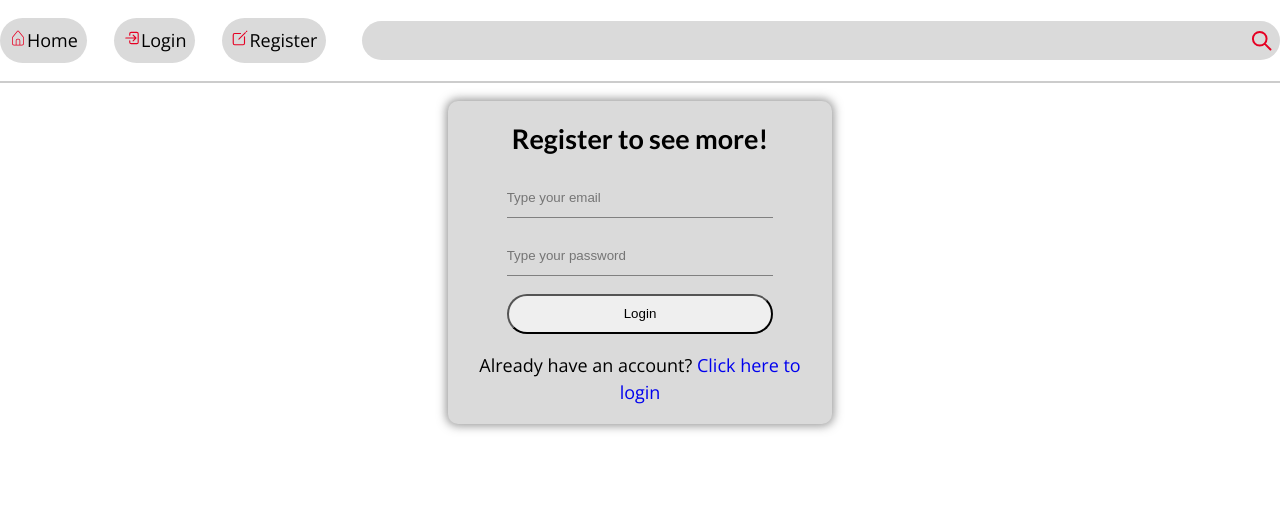
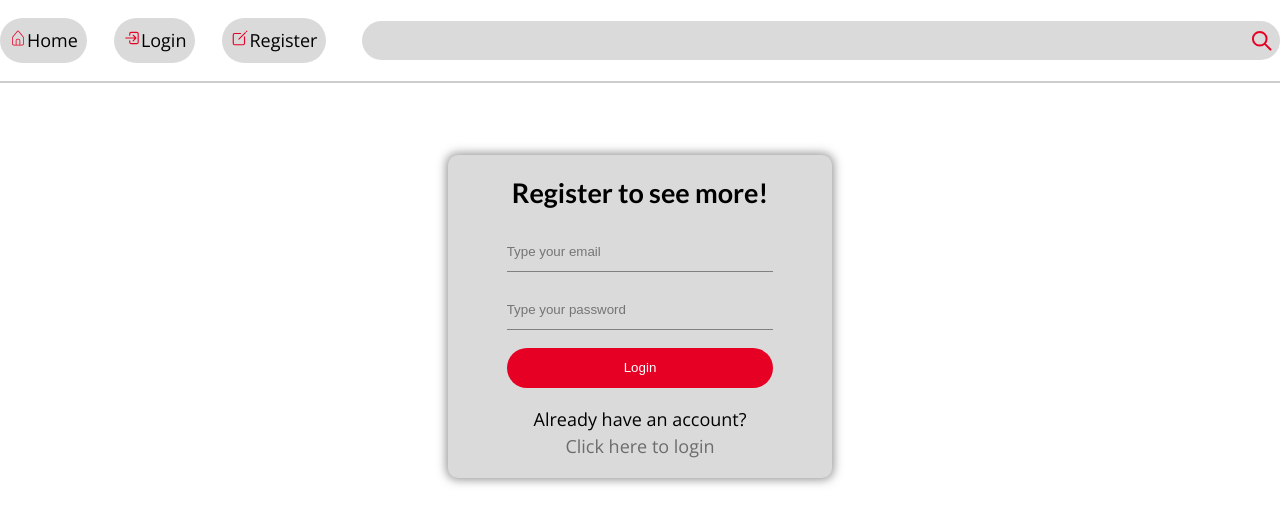
Before and after one commit to NikolaNikolov93/Pictagram, a React (Vite) app: page /register in a window 1280 px wide. Shown: the top 524 px of the page. Built offline with nearby package versions, Linux system fonts and the light colour scheme.

Commit message:
Fixed error handling and relocation on submit

```diff
--- a/src/pages/login/Login.jsx
+++ b/src/pages/login/Login.jsx
@@ -28,18 +28,22 @@ const Login = () => {
     e.preventDefault();
     setLoading(true);
     try {
-      await signInWithEmailAndPassword(auth, email, password)
-        .then((userCredential) => {
-          dispatch(saveUser(userCredential.user.email));
-          dispatch(saveToken(userCredential.user.accessToken));
-          dispatch(saveUserId(userCredential._tokenResponse.localId));
-        })
-        .then(navigate("/"));
+      const response = await signInWithEmailAndPassword(
+        auth,
+        email,
+        password
+      ).then((userCredential) => {
+        dispatch(saveUser(userCredential.user.email));
+        dispatch(saveToken(userCredential.user.accessToken));
+        dispatch(saveUserId(userCredential._tokenResponse.localId));
+      });
+      if (email != "") {
+        navigate("/");
+      }
     } catch (error) {
       setErr(error);
     }
   };
-  console.log(err);
   return (
     <div className={styles["form-container"]}>
       <form onSubmit={handleSubmit}>
@@ -68,7 +72,7 @@ const Login = () => {
         </div>
         {err ? <div className={styles["error-msg"]}>{err.message}</div> : <></>}
         <button type="submit">Login</button>
-        <p>
+        <p className={styles["relocation-msg"]}>
           Don't have an account?{" "}
           <Link to="/register">Click here to register</Link>
         </p>
--- a/src/pages/login/Login.module.css
+++ b/src/pages/login/Login.module.css
@@ -3,6 +3,7 @@
   align-items: center;
   justify-content: center;
   text-align: center;
+  margin-top: 3em;
 }
 .form-container form {
   flex-basis: 30%;
@@ -29,6 +30,9 @@
 }
 .form-container form button {
   border-radius: 30px;
+  color: white;
+  background-color: #e60023;
+  border: none;
 }
 .form-container form button:hover {
   background-color: lightgray;
@@ -39,3 +43,8 @@
   text-align: center;
   padding: 1em;
 }
+.relocation-msg a {
+  color: black;
+  opacity: 50%;
+  display: block;
+}
--- a/src/pages/register/Register.jsx
+++ b/src/pages/register/Register.jsx
@@ -25,11 +25,16 @@ const Register = () => {
     e.preventDefault();
     setLoading(true);
     try {
-      await createUserWithEmailAndPassword(auth, email, password)
-        .then(setLoading(false))
-        .then(navigate("/login"));
+      const response = await createUserWithEmailAndPassword(
+        auth,
+        email,
+        password
+      ).then(setLoading(false));
+
+      if (response) {
+        navigate("/login");
+      }
     } catch (error) {
-      console.log(error);
       setErr(error);
     }
   };
@@ -62,7 +67,7 @@ const Register = () => {
         </div>
         {err ? <div className={styles["error-msg"]}>{err.message}</div> : <></>}
         <button type="submit">Login</button>
-        <p>
+        <p className={styles["relocation-msg"]}>
           Already have an account? <Link to="/login">Click here to login</Link>
         </p>
       </form>
--- a/src/pages/register/Register.module.css
+++ b/src/pages/register/Register.module.css
@@ -3,6 +3,7 @@
   align-items: center;
   justify-content: center;
   text-align: center;
+  margin-top: 3em;
 }
 .form-container form {
   flex-basis: 30%;
@@ -29,6 +30,9 @@
 }
 .form-container form button {
   border-radius: 30px;
+  color: white;
+  background-color: #e60023;
+  border: none;
 }
 .form-container form button:hover {
   background-color: lightgray;
@@ -39,3 +43,8 @@
   text-align: center;
   padding: 1em;
 }
+.relocation-msg a {
+  color: black;
+  opacity: 50%;
+  display: block;
+}
```
